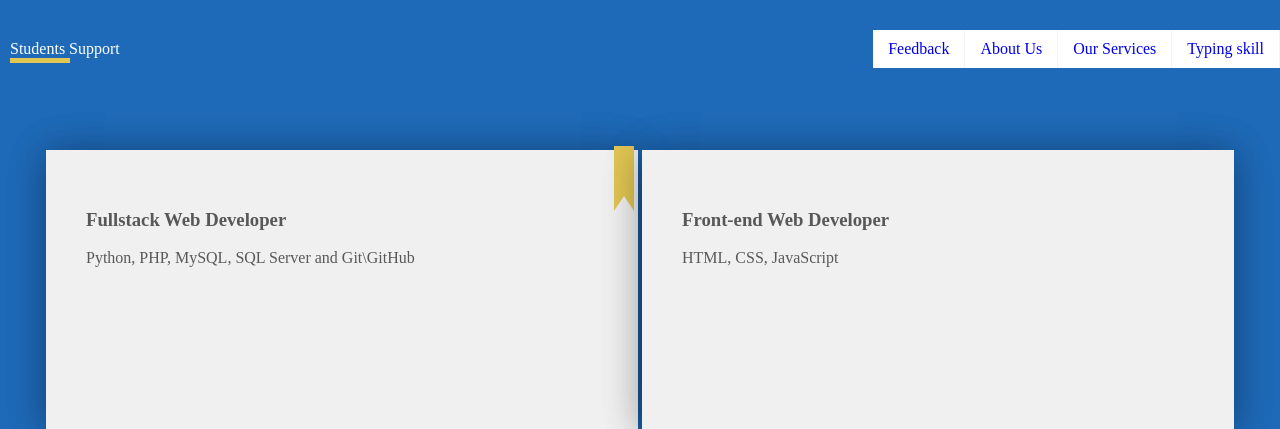
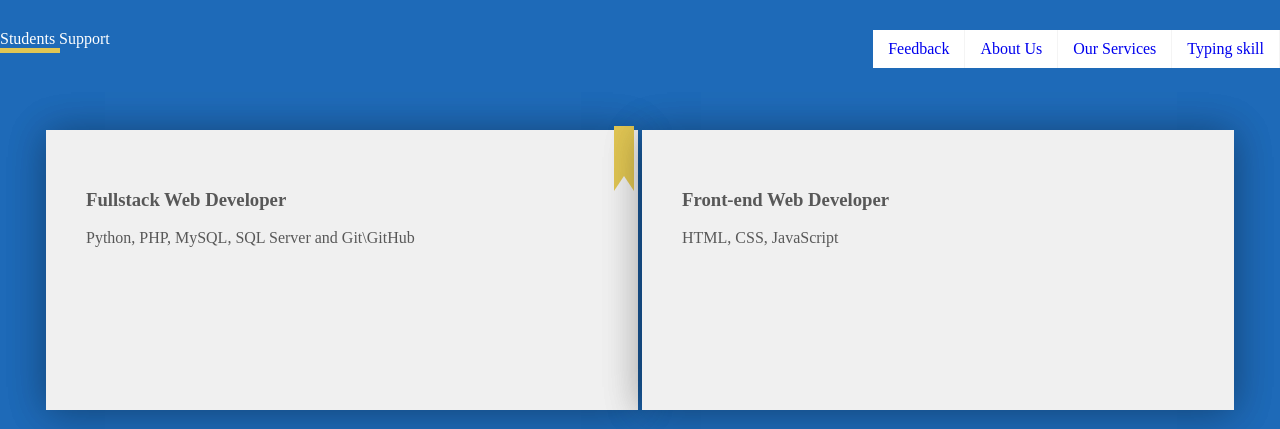
Before and after one commit to abdrb/abdrb.github.io, a PHP site: page / in a window 1280 px wide. Shown: the top 429 px of the page. Run offline with PHP 8.4, Linux system fonts and the light colour scheme.

Commit message:
padding 0

```diff
--- a/css/smallscreen.css
+++ b/css/smallscreen.css
@@ -138,7 +138,7 @@ navbar .menu-btn:checked ~ .menu-icon:not(.steps) .navicon:after {
 header {
 	text-align: left;
 	margin-top: 30px;
-	padding: 10px;
+	padding: 0;
 	display: inline-block;
 	width: 50%;
 	height: 100px;
@@ -154,7 +154,7 @@ section {
 	position: relative;
 	text-align: left;
 	color: #585858;
-	padding: 30px;
+	padding: 0;
 	margin-top: 10px;
 	display: inline-block;
 	box-shadow: 0px 2px 38px rgba(0, 0, 0, 0.2), 0px 2px 38px rgba(0, 0, 0, 0.2);
```
